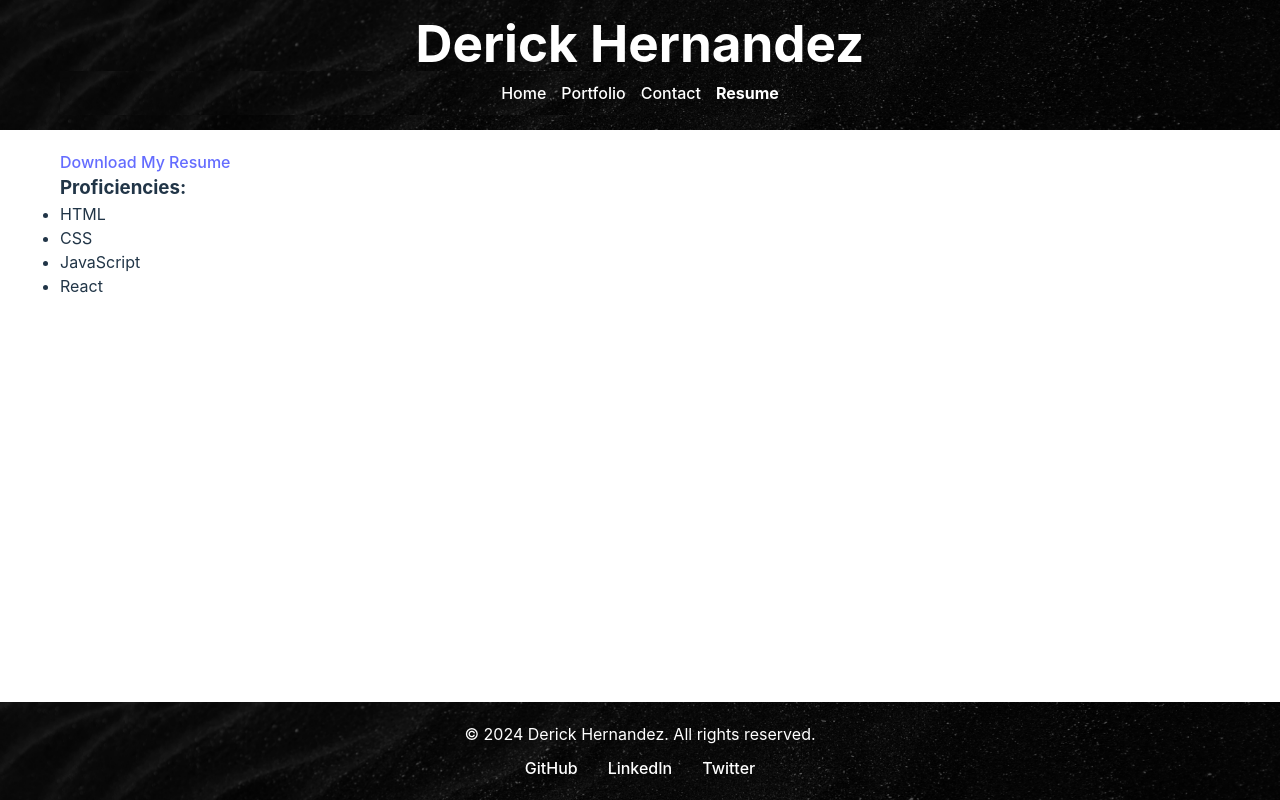
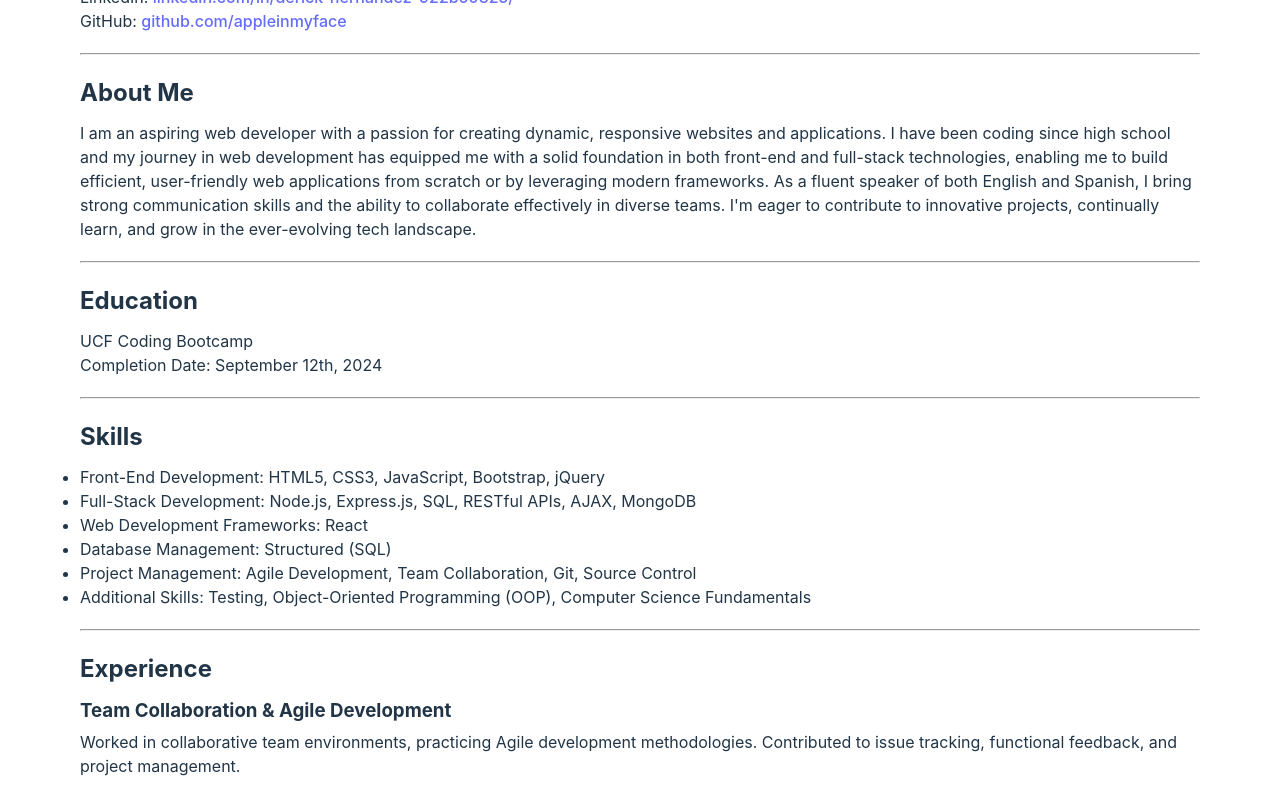
Before and after one commit to appleinmyface/React-Portfolio, a React (Vite) app: page /resume in a window 1280 px wide. Built offline with nearby package versions, Linux system fonts and the light colour scheme.

Commit message:
completed resume page on application

```diff
--- a/src/components/Footer.jsx
+++ b/src/components/Footer.jsx
@@ -7,9 +7,9 @@ const Footer = () => {
       <div className="footer-content">
         <p>&copy; 2024 Derick Hernandez. All rights reserved.</p>
         <ul className="social-links">
-          <li><a href="https://github.com/your-username" target="_blank" rel="noopener noreferrer">GitHub</a></li>
-          <li><a href="https://www.linkedin.com/in/your-profile" target="_blank" rel="noopener noreferrer">LinkedIn</a></li>
-          <li><a href="https://twitter.com/your-profile" target="_blank" rel="noopener noreferrer">Twitter</a></li>
+          <li><a href="https://github.com/appleinmyface" target="_blank" rel="noopener noreferrer">GitHub</a></li>
+          <li><a href="https://www.linkedin.com/in/derick-hernandez-922b50325/" target="_blank" rel="noopener noreferrer">LinkedIn</a></li>
+          <li>Email: <a href="mailto:derickhh.05@gmail.com">derickhh.05@gmail.com</a></li>
         </ul>
       </div>
     </footer>
--- a/src/pages/Resume.jsx
+++ b/src/pages/Resume.jsx
@@ -1,16 +1,69 @@
+import React from 'react';
+
 const Resume = () => {
   return (
-    <section>
-      <a href="/assets/your-resume.pdf" download>Download My Resume</a>
-      <h3>Proficiencies:</h3>
-      <ul>
-        <li>HTML</li>
-        <li>CSS</li>
-        <li>JavaScript</li>
-        <li>React</li>
-        {/* Add more proficiencies */}
+    <div className="resume-container" style={{ padding: '20px' }}>
+      <h1 style={{ marginBottom: '10px' }}>Derick Hernandez</h1>
+      <p style={{ marginBottom: '5px' }}>689-677-2692 | <a href="mailto:derickhh.05@gmail.com">derickhh.05@gmail.com</a></p>
+      <p style={{ marginBottom: '20px' }}>
+        LinkedIn: <a href="https://www.linkedin.com/in/derick-hernandez-922b50325/" target="_blank" rel="noopener noreferrer">linkedin.com/in/derick-hernandez-922b50325/</a><br />
+        GitHub: <a href="https://github.com/appleinmyface" target="_blank" rel="noopener noreferrer">github.com/appleinmyface</a>
+      </p>
+
+      <hr style={{ marginBottom: '20px' }} />
+
+      <h2 style={{ marginBottom: '10px' }}>About Me</h2>
+      <p style={{ marginBottom: '20px' }}>
+        I am an aspiring web developer with a passion for creating dynamic, responsive websites and applications. I have been coding since high school and my journey in web development has equipped me with a solid foundation in both front-end and full-stack technologies, enabling me to build efficient, user-friendly web applications from scratch or by leveraging modern frameworks. As a fluent speaker of both English and Spanish, I bring strong communication skills and the ability to collaborate effectively in diverse teams. I'm eager to contribute to innovative projects, continually learn, and grow in the ever-evolving tech landscape.
+      </p>
+
+      <hr style={{ marginBottom: '20px' }} />
+
+      <h2 style={{ marginBottom: '10px' }}>Education</h2>
+      <p style={{ marginBottom: '20px' }}>UCF Coding Bootcamp <br />
+         Completion Date: September 12th, 2024</p>
+
+      <hr style={{ marginBottom: '20px' }} />
+
+      <h2 style={{ marginBottom: '10px' }}>Skills</h2>
+      <ul style={{ marginBottom: '20px' }}>
+        <li>Front-End Development: HTML5, CSS3, JavaScript, Bootstrap, jQuery</li>
+        <li>Full-Stack Development: Node.js, Express.js, SQL, RESTful APIs, AJAX, MongoDB</li>
+        <li>Web Development Frameworks: React</li>
+        <li>Database Management: Structured (SQL)</li>
+        <li>Project Management: Agile Development, Team Collaboration, Git, Source Control</li>
+        <li>Additional Skills: Testing, Object-Oriented Programming (OOP), Computer Science Fundamentals</li>
       </ul>
-    </section>
+
+      <hr style={{ marginBottom: '20px' }} />
+
+      <h2 style={{ marginBottom: '10px' }}>Experience</h2>
+      <h3 style={{ marginBottom: '5px' }}>Team Collaboration & Agile Development</h3>
+      <p style={{ marginBottom: '20px' }}>
+        Worked in collaborative team environments, practicing Agile development methodologies. Contributed to issue tracking, functional feedback, and project management.
+      </p>
+
+      <h3 style={{ marginBottom: '5px' }}>Technical Interview Preparation</h3>
+      <p style={{ marginBottom: '20px' }}>
+        Built strong foundational knowledge in computer science principles and coding practices, preparing for technical interviews with hands-on experience and project-based learning.
+      </p>
+
+      <a
+        href="/Derick_Hernandez_Resume.pdf"
+        download="Derick_Hernandez_Resume.pdf"
+        style={{
+          display: 'inline-block',
+          padding: '10px 20px',
+          backgroundColor: '#4750FF',
+          color: '#fff',
+          textDecoration: 'none',
+          borderRadius: '5px',
+          textAlign: 'center'
+        }}
+      >
+        Download My Resume
+      </a>
+    </div>
   );
 };
 
```
Also changed, not shown: 1 other file (tests, documents, lock files or other folders).
